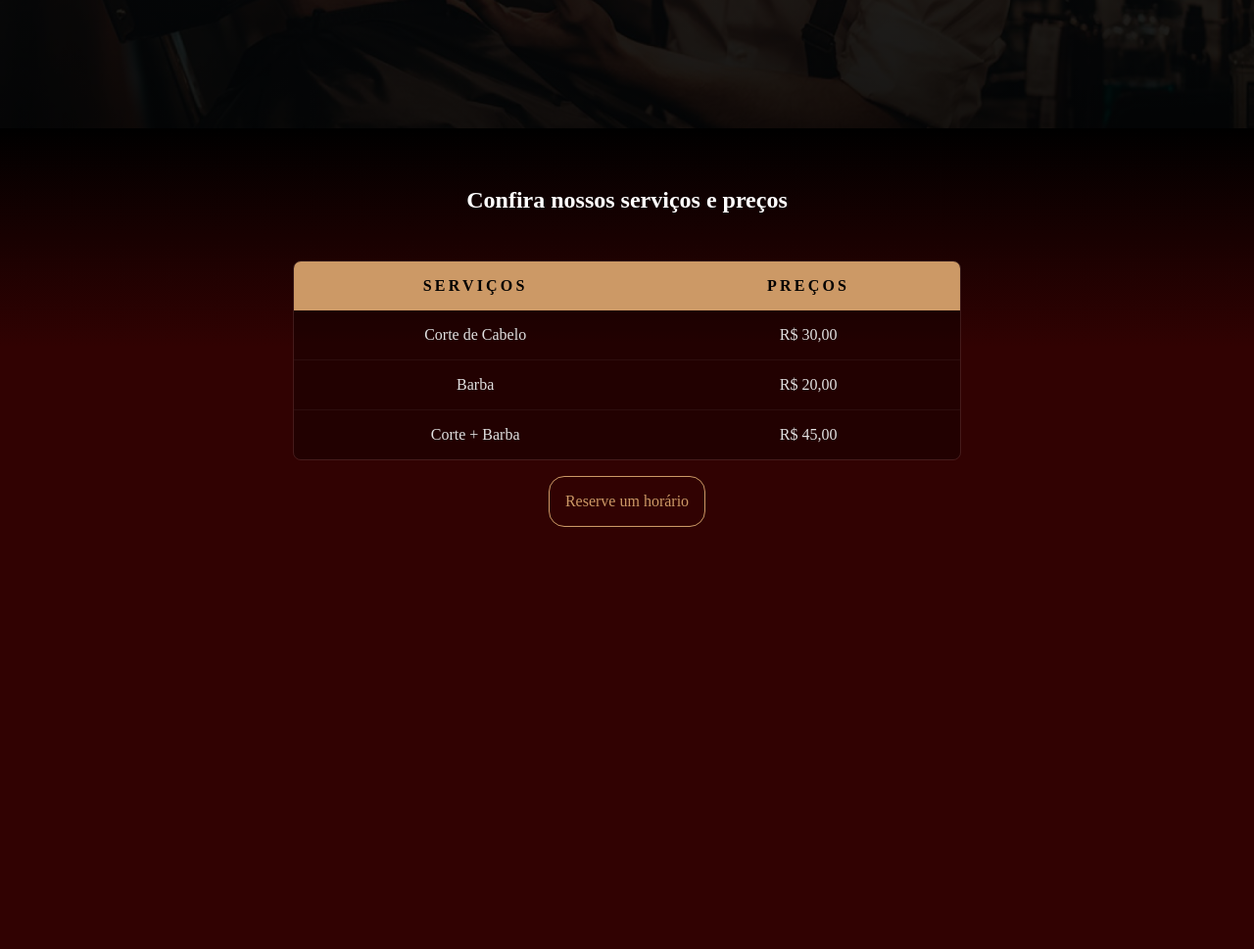
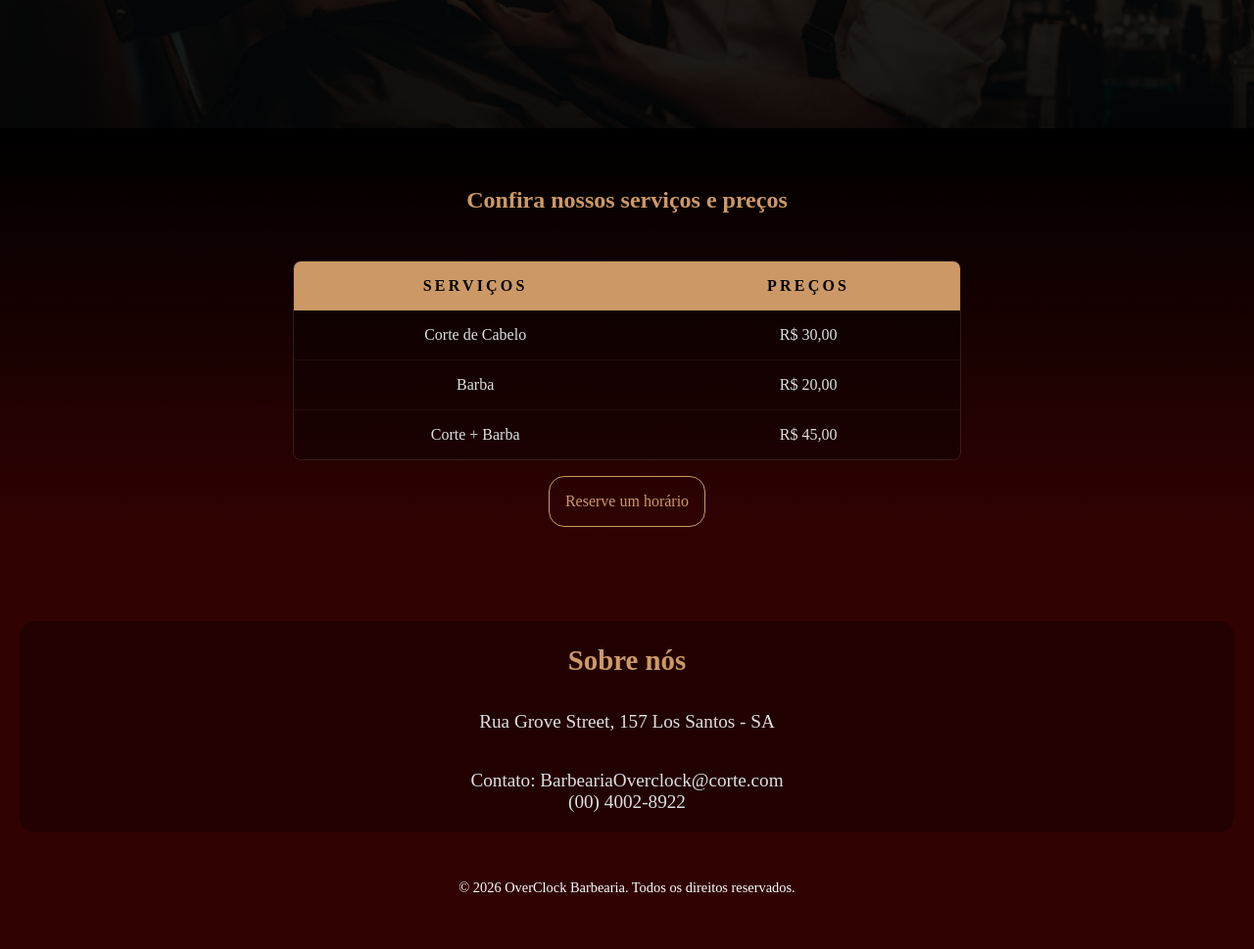
Before and after one commit to MiguelAraujo3/OverClock, a Flask app: page / in a window 1280 px wide. Shown: the part 548-1517 px from the top of the page at 98% size. Before the commit the page ends 1086 px from the top, so only its background shows below. Run offline with Flask 3, Linux system fonts and the light colour scheme.

Commit message:
Adição do Sobre nós/rodapé

```diff
--- a/static/css/style.css
+++ b/static/css/style.css
@@ -205,7 +205,7 @@ div.hero-actions {
 .serviços {
   padding: 40px 20px;
   background: linear-gradient(to bottom, #000000 0%, #310202 50%);
-  color: #ffffff;
+  color: #cc9966;
   text-align: center;
   margin-top: -1px;
 
@@ -256,6 +256,7 @@ tr:last-child td {
   display: inline-block;
   margin-top: 1rem;
   color: #cc9966;
+  margin-bottom: 3rem;
 }
 .botão_agendamento a:hover {
   background-color: #cc9966;
@@ -316,3 +317,29 @@ tr:last-child td {
     font-weight: bold;
   }
 }
+
+.contato {
+  display: flex;
+  flex-direction: column;
+  align-items: center;
+  justify-content: center;
+  margin-top: 3rem;
+  font-size: 1.2em;
+  background-color: rgba(0,0,0,0.3);
+  border-radius: 1rem;
+  color: #e0e0e0;
+
+
+
+}
+
+.contato h2 {
+  color: #cc9966;
+  margin-bottom: 1rem;
+}
+
+footer {
+  color: white;
+  font-size: 0.9em;
+  margin-top: 3rem;
+}
--- a/templates/base.html
+++ b/templates/base.html
@@ -67,8 +67,16 @@
         <a href="#agendamento">Reserve um horário</a>
       </div>
 
+  <section class="contato" id="contato">
+    <h2>Sobre nós</h2>
+    <p>Rua Grove Street, 157 Los Santos - SA</p>
+    <p>Contato: BarbeariaOverclock@corte.com <br>(00) 4002-8922</p>
+     </section>
+
+  <footer>
+    <p>© 2026 OverClock Barbearia. Todos os direitos reservados.</p>
+  </footer>
 
 
-  </section>
 </body>
 </html>
```
